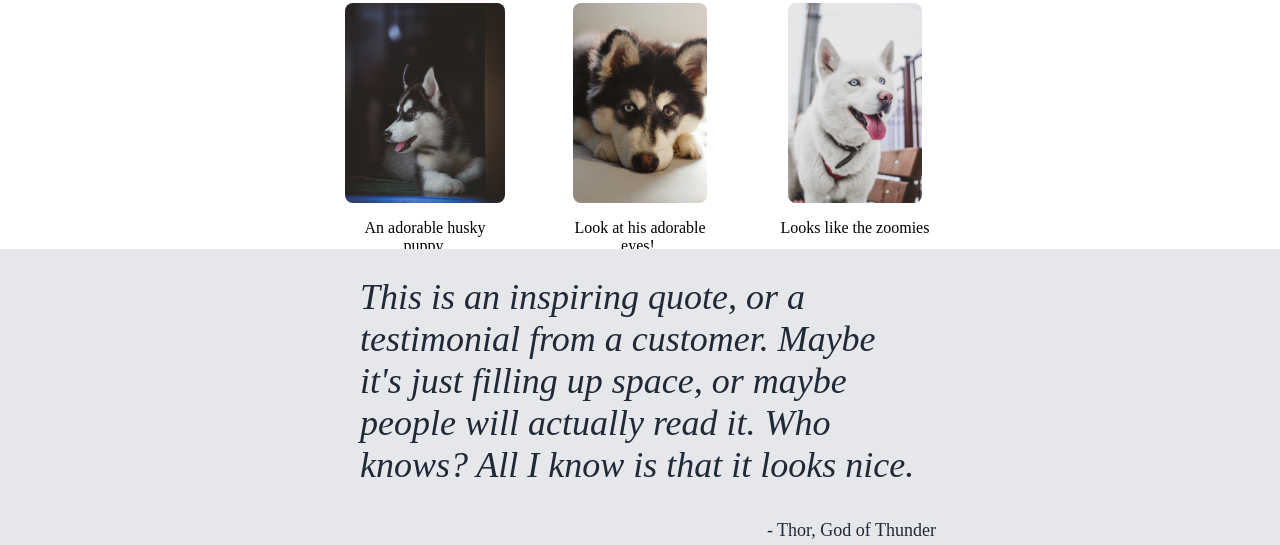
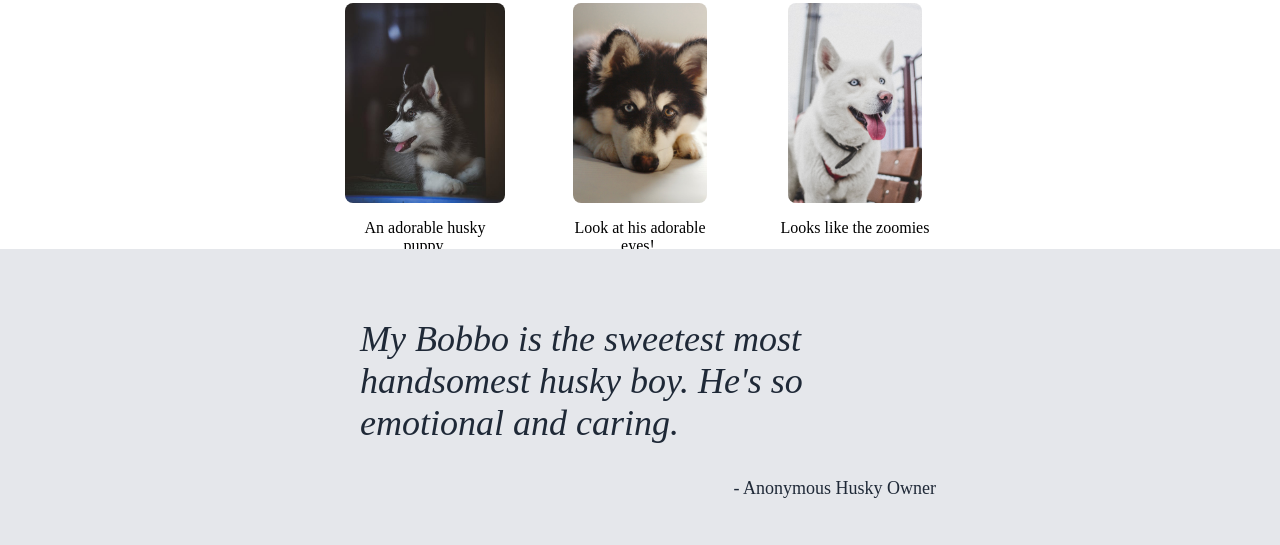
Before and after one commit to GalwayK/odin-landing-page, a plain HTML site: page index.html in a window 1280 px wide. Shown: the part 407-952 px from the top of the page. Drawn offline with Linux system fonts and the light colour scheme.

Commit message:
Add custom quotation and source.

```diff
--- a/index.html
+++ b/index.html
@@ -50,10 +50,8 @@
 
         <div class = thirdDiv>
             <span><p class = quotation>
-                This is an inspiring quote, or a testimonial from a customer.
-                Maybe it's just filling up space, or maybe people will actually
-                read it. Who knows? All I know is that it looks nice.
-                <p class = source> - Thor, God of Thunder</p>
+                My Bobbo is the sweetest most handsomest husky boy. He's so emotional and caring.
+                <p class = source> - Anonymous Husky Owner</p>
             </p></span>
         </div>
 
```
